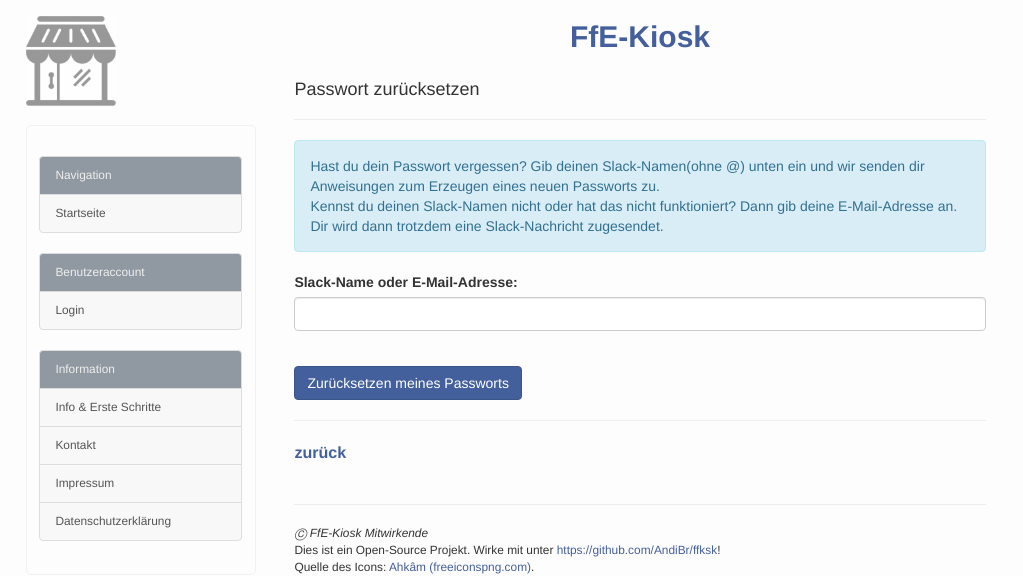
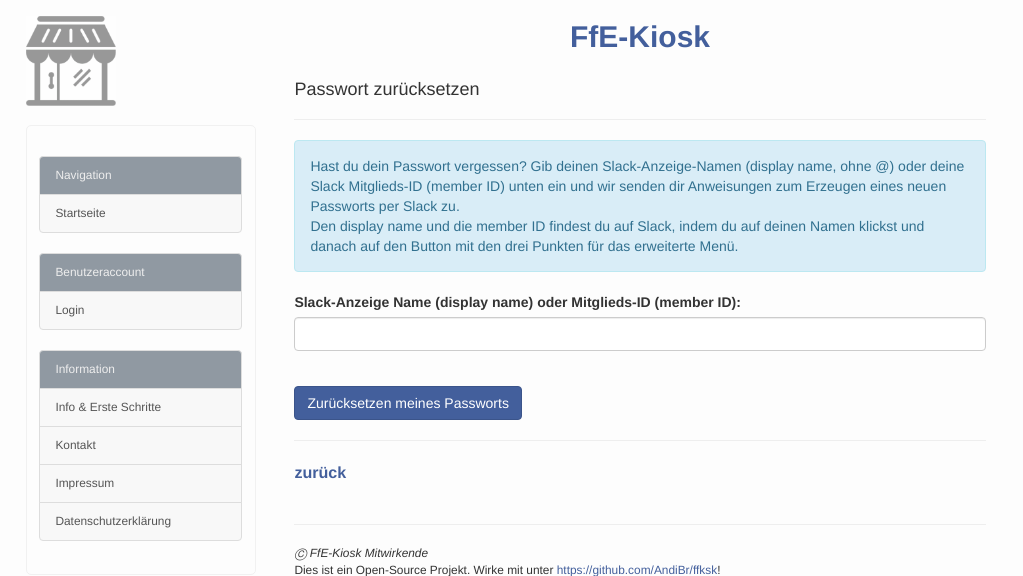
Before and after one commit to abruckmeier/ffksk, a Django app: page /accounts/password/reset/ in a window 1280 px wide. Shown: the top 576 px of the page, without its empty margins (0-1023 px from the left). Run offline with Django 3.2, Linux system fonts and the light colour scheme; parts of the project's set-up code (start-up, migrations or seed data) failed here and were passed over; some libraries are stand-ins or nearby versions.

Commit message:
Bug Fix for Password reset

```diff
--- a/profil/forms.py
+++ b/profil/forms.py
@@ -21,7 +21,7 @@
 # This form is used in the template to enter the slack name to send a message to the user with a reset link to generate a new password. This form finds the user and sends the url.
 class SlackResetForm(forms.Form):
 
-    slackName = forms.CharField(label="Slack-Name oder E-Mail-Adresse", max_length=40)
+    slackName = forms.CharField(label="Slack-Anzeige Name (display name) oder Mitglieds-ID (member ID)", max_length=40)
 
 
     def send_slackMessage(self, subject_template_name, email_template_name, context, from_email, to_user, html_email_template_name=None):
@@ -68,13 +68,12 @@
                 'slackName': slackName,
                 'domain': domain,
                 'site_name': site_name,
-                'uid': urlsafe_base64_encode(force_bytes(user.pk)).decode(),
+                'uid': urlsafe_base64_encode(force_bytes(user.pk)),
                 'user': user,
                 'token': token_generator.make_token(user),
                 'protocol': 'https' if use_https else 'http',
                 **(extra_email_context or {}),
             }
-            print('send')
             self.send_slackMessage(
                 subject_template_name, email_template_name, context, from_email,
                 user, html_email_template_name=html_email_template_name,
--- a/profil/templates/registration/password_reset_form.html
+++ b/profil/templates/registration/password_reset_form.html
@@ -9,9 +9,11 @@
     </div>
 
     <p class="alert alert-info">
-        Hast du dein Passwort vergessen? Gib deinen Slack-Namen(ohne @) unten ein und wir senden dir Anweisungen zum Erzeugen eines neuen Passworts zu.
+        Hast du dein Passwort vergessen? Gib deinen Slack-Anzeige-Namen (display name, ohne @) oder deine Slack Mitglieds-ID (member ID)
+        unten ein und wir senden dir Anweisungen zum Erzeugen eines neuen Passworts per Slack zu.
         <br>
-        Kennst du deinen Slack-Namen nicht oder hat das nicht funktioniert? Dann gib deine E-Mail-Adresse an. Dir wird dann trotzdem eine Slack-Nachricht zugesendet.
+        Den display name und die member ID findest du auf Slack, indem du auf deinen Namen klickst und danach auf den
+        Button mit den drei Punkten für das erweiterte Menü.
     </p>
 
     <form method="post">
```
